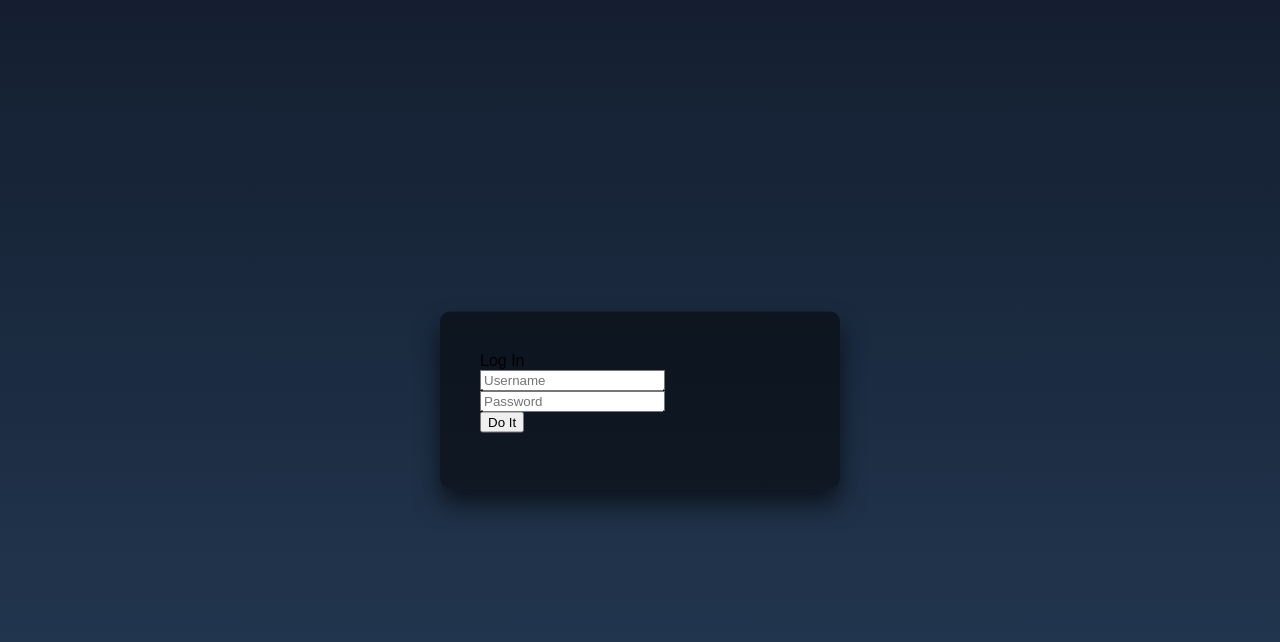
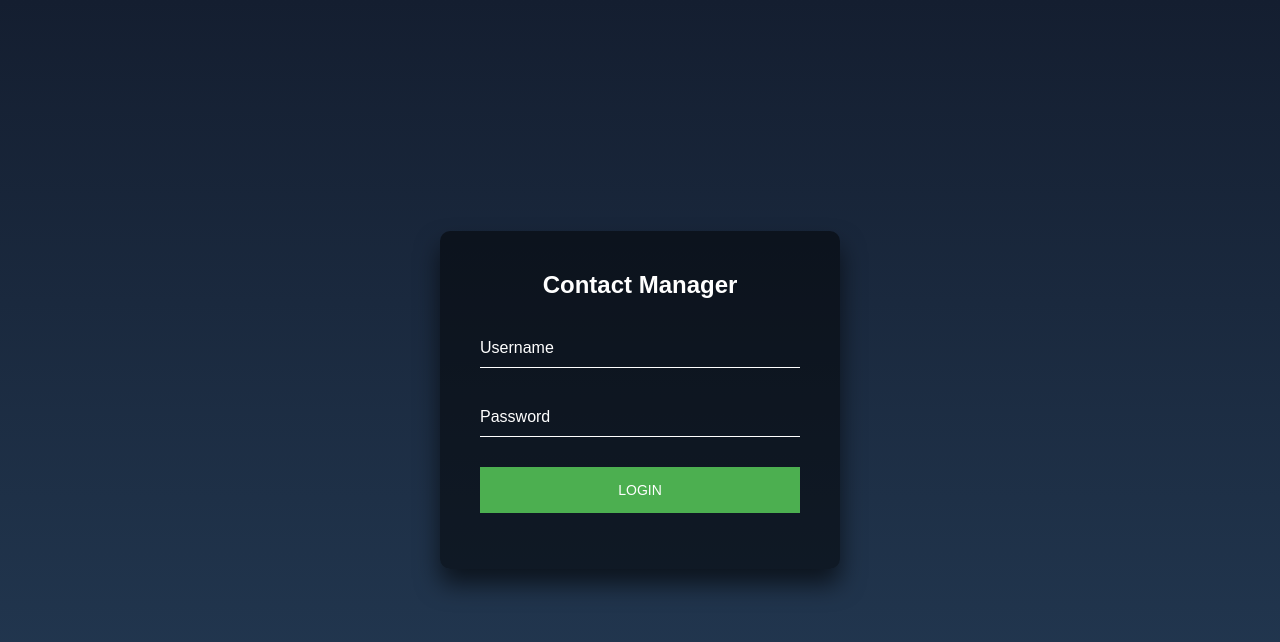
Before and after one commit to HJaen/Small-Project-Test, a PHP site: page / in a window 1280 px wide. Shown: the top 642 px of the page. Run offline with PHP 8.4, Linux system fonts and the light colour scheme.

Commit message:
New login page

```diff
--- a/css/styles.css
+++ b/css/styles.css
@@ -1,28 +1,15 @@
-html
-{
+html {
 height: 100%;
 }
 
-body
-{
+body {
 margin: 0;
 padding: 0;
 font-family: sans-serif;
 background: linear-gradient(#141e30, #243b55);
 }
 
-#title
-{
-    font-size: 40px;
-    width: 100%;
-    margin: 2% 5%;
-    text-align: center;
-    font-family: 'Ubuntu', sans-serif;
-    color: #FFFFFF;
-}
-
-#loginDiv
-{
+.login-box {
 position: absolute;
 top: 50%;
 left: 50%;
@@ -35,18 +22,19 @@ body
 border-radius: 10px;
 }
 
-.loginDiv span {
+.login-box h2 {
 margin: 0 0 30px;
 padding: 0;
 color: #fff;
 text-align: center;
 }
 
-.loginDiv .LoginForm {
+
+.login-box .user-box {
 position: relative;
 }
 
-.loginDiv .LoginForm input {
+.login-box .user-box input {
 width: 100%;
 padding: 10px 0;
 font-size: 16px;
@@ -57,3 +45,34 @@ body
 outline: none;
 background: transparent;
 }
+
+.login-box .user-box label {
+position: absolute;
+top: 0;
+left: 0;
+padding: 10px 0;
+font-size: 16px;
+color: #fff;
+pointer-events: none;
+transition: 0.5s;
+}
+
+.login-box .user-box input:focus ~ label,
+.login-box .user-box input:valid ~ label {
+top: -20px;
+left: 0;
+color: #03e9f4;
+font-size: 12px;
+}
+
+#loginButton {
+  text-transform: uppercase;
+  outline: 0;
+  background: #4CAF50;
+  width: 100%;
+  border: 0;
+  padding: 15px;
+  color: #FFFFFF;
+  font-size: 14px;
+  cursor: pointer;
+}
--- a/index.html
+++ b/index.html
@@ -7,17 +7,20 @@
 </head>
 <body>
 
-<div id="loginDiv">
-	<span id="inner-title">Log In</span>
+<div class="login-box">
+	<h2>Contact Manager</h2>
 	<form>
-		<div class="LoginForm">
-			<input type="text" id="loginName" placeholder="Username" /><br />
-			<input type="password" id="loginPassword" placeholder="Password"/><br />
-			<button type="button" id="loginButton" class="buttons" onclick="doLogin();"> Do It </button>
-			<span id="loginResult"></span>
-		</div>
+	  <div class="user-box">
+		<input type="text" id="loginName" name="" required="">
+		<label>Username</label>
+	  </div>
+	  <div class="user-box">
+		<input type="password" id="loginPassword" name="" required="">
+		<label>Password</label>
+	  </div>
+	  <button type="button" id="loginButton" class="buttons" onclick="doLogin();"> Login </button>
+	  <span id="loginResult"></span>
 	</form>
-</div>
-
+  </div>
 </body>
 </html>
```
Lines whose indentation alone changed are shown as unchanged.
